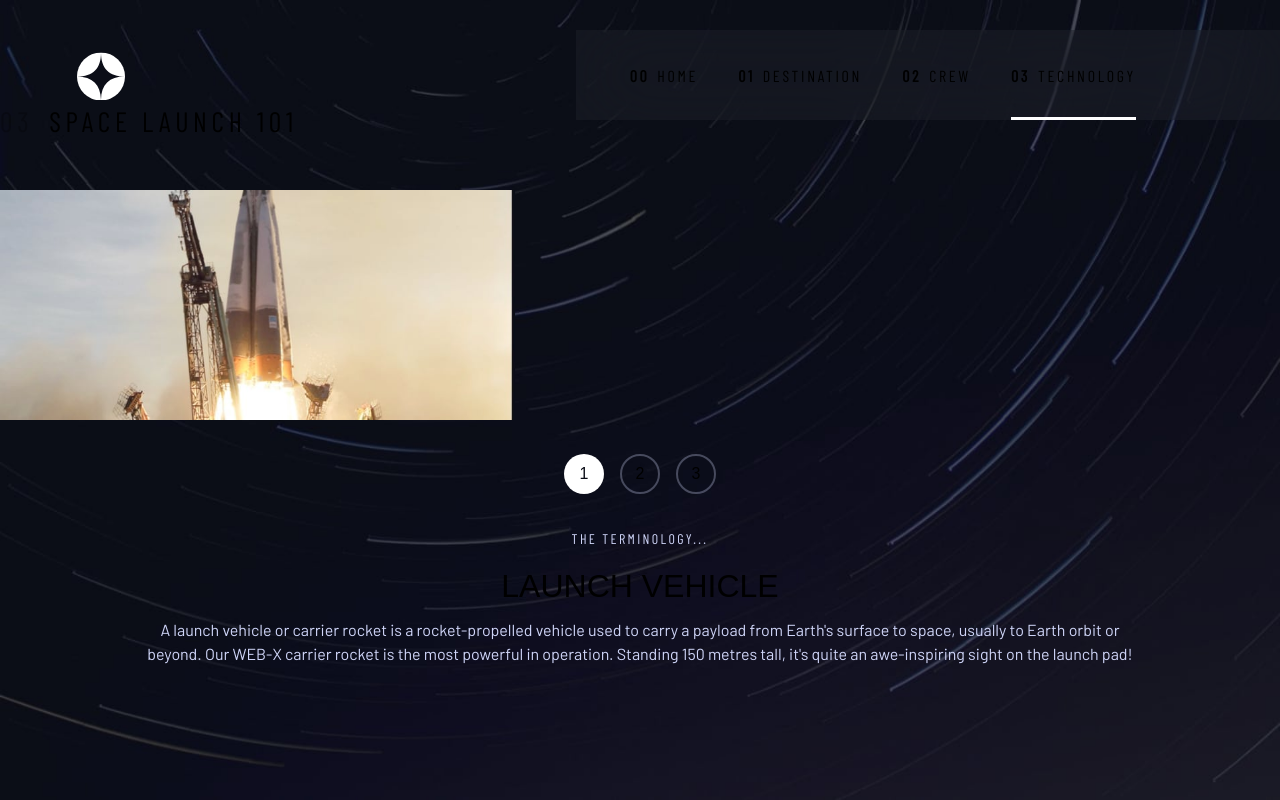
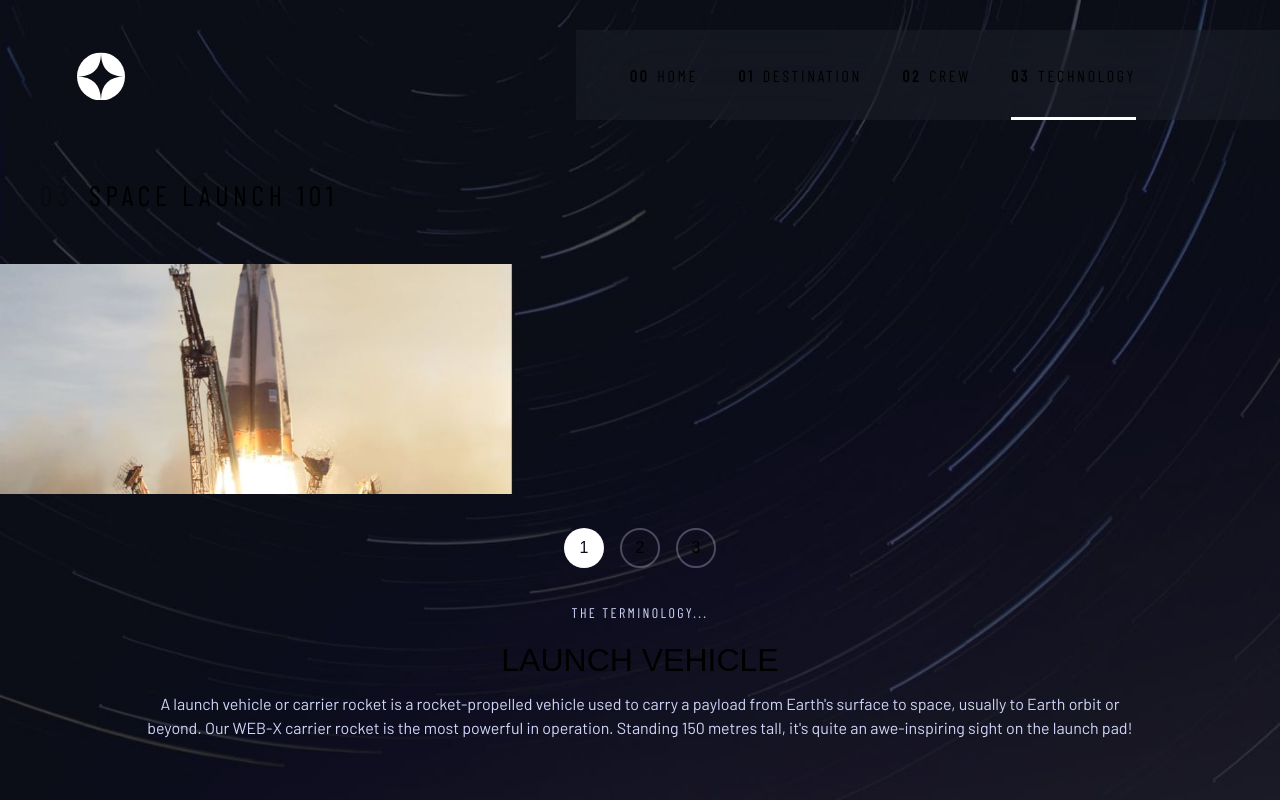
Before and after one commit to jdubcodes/fem-space-tourism, a Next.js app: page /technology in a window 1280 px wide. Built offline with nearby package versions, Linux system fonts and the light colour scheme; a web font is replaced by a local one.

Commit message:
Set padding for tablet screens

```diff
--- a/src/app/technology/page.jsx
+++ b/src/app/technology/page.jsx
@@ -15,7 +15,7 @@ export default function page() {
 
   return (
     <main
-      className={`${barlowCondensed.className} h-screen w-screen p-tech-mobile absolute top-0 bg-tech-desktop bg-cover overflow-hidden`}
+      className={`${barlowCondensed.className} h-screen w-screen p-tech-mobile absolute top-0 bg-tech-desktop bg-cover overflow-hidden md:p-tech-tablet`}
     >
       <h1 className='mb-12 uppercase sm:pb-0 text-center text-sub-mobile md:text-left md:text-sub-tablet lg:text-sub-desktop'>
         <span className='opacity-25 mr-4'>03</span>Space launch 101
```
